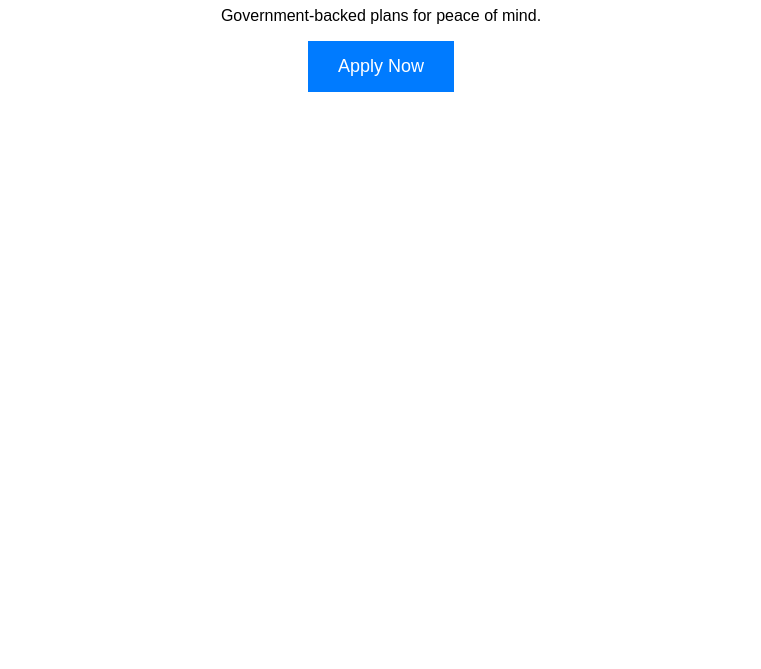
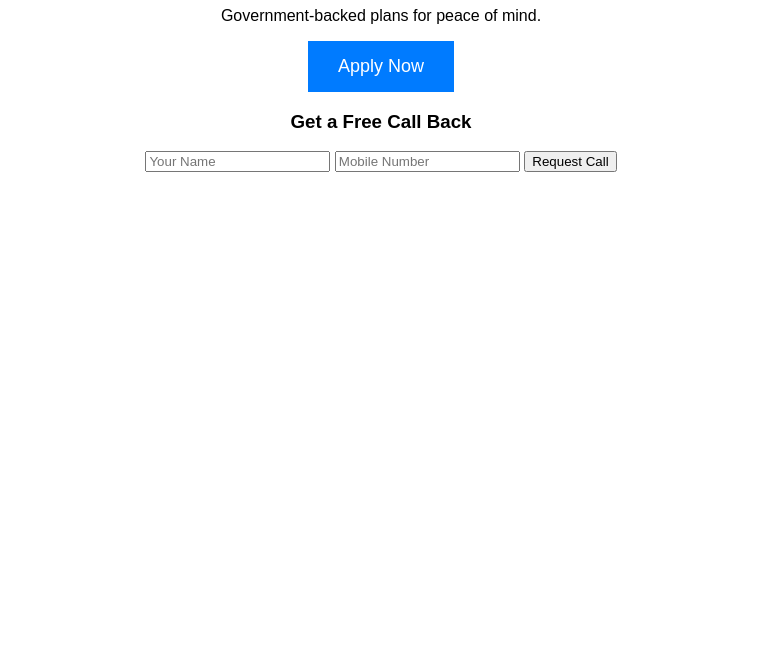
Before and after one commit to pravinkumarmcma/pli-website, a plain HTML site: page index.html in a window 1280 px wide. Shown: the part 131-800 px from the top of the page, without its empty margins (259-1020 px from the left). Drawn offline with Linux system fonts and the light colour scheme.

Commit message:
Update index.html

```diff
--- a/index.html
+++ b/index.html
@@ -14,6 +14,33 @@
 <p>Government-backed plans for peace of mind.</p>
 
 <a href="apply.html">Apply Now</a>
+<h3>Get a Free Call Back</h3>
+
+<input id="leadName" placeholder="Your Name">
+<input id="leadMobile" placeholder="Mobile Number">
+
+<button onclick="saveLead()">Request Call</button>
+
+<script>
+const API_URL = "https://script.google.com/macros/s/AKfycbwQLrD2OvGFZ97oDdhLaN4f4Cbs-vjlb02R1ZqyCszxxmLHDP3OXVaPT0iXBUHnV3DY/exec";
+
+function saveLead(){
+  const data = {
+    name: document.getElementById("leadName").value,
+    mobile: document.getElementById("leadMobile").value,
+    source: "Landing Page"
+  };
+
+  if(!data.mobile) return alert("Enter mobile number");
+
+  fetch(API_URL, {
+    method: "POST",
+    body: JSON.stringify(data)
+  });
+
+  alert("We will contact you shortly");
+}
+</script>
 
 </body>
 </html>
```
